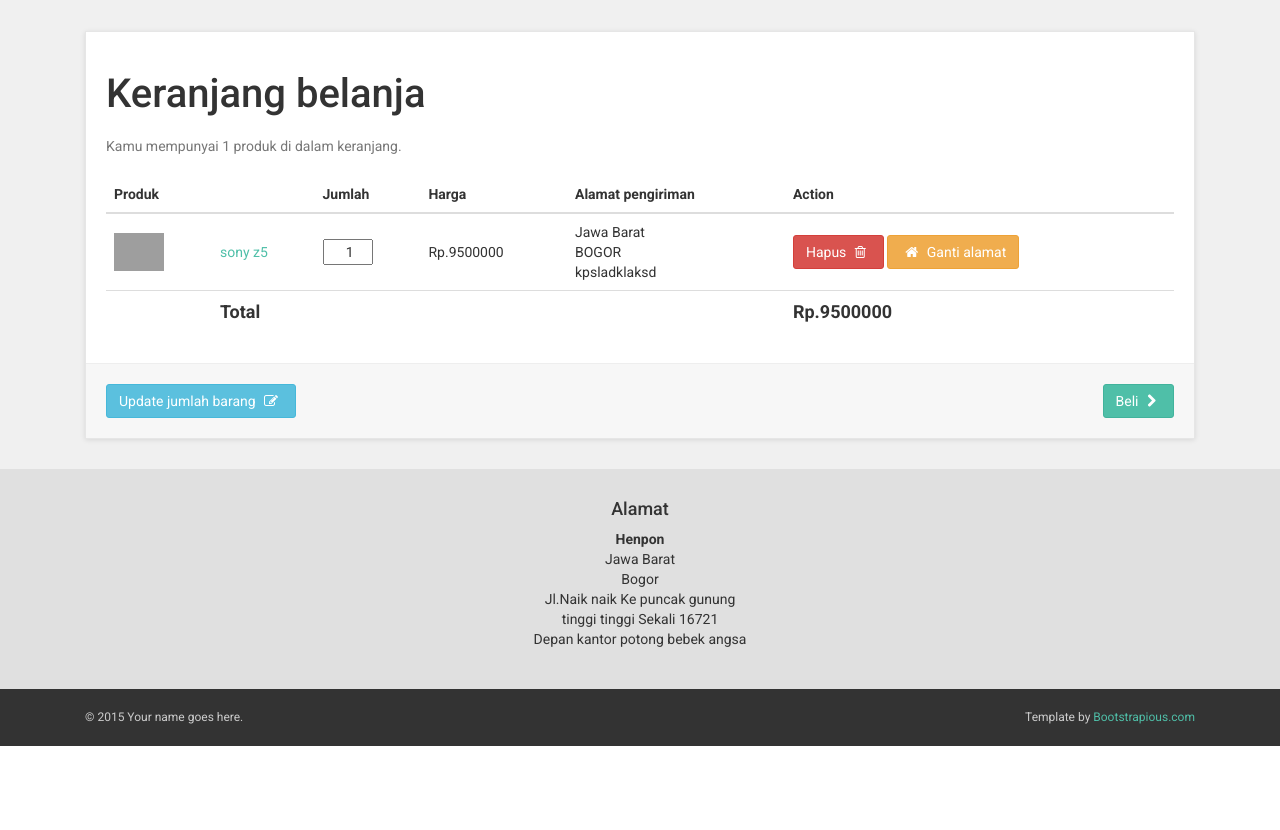
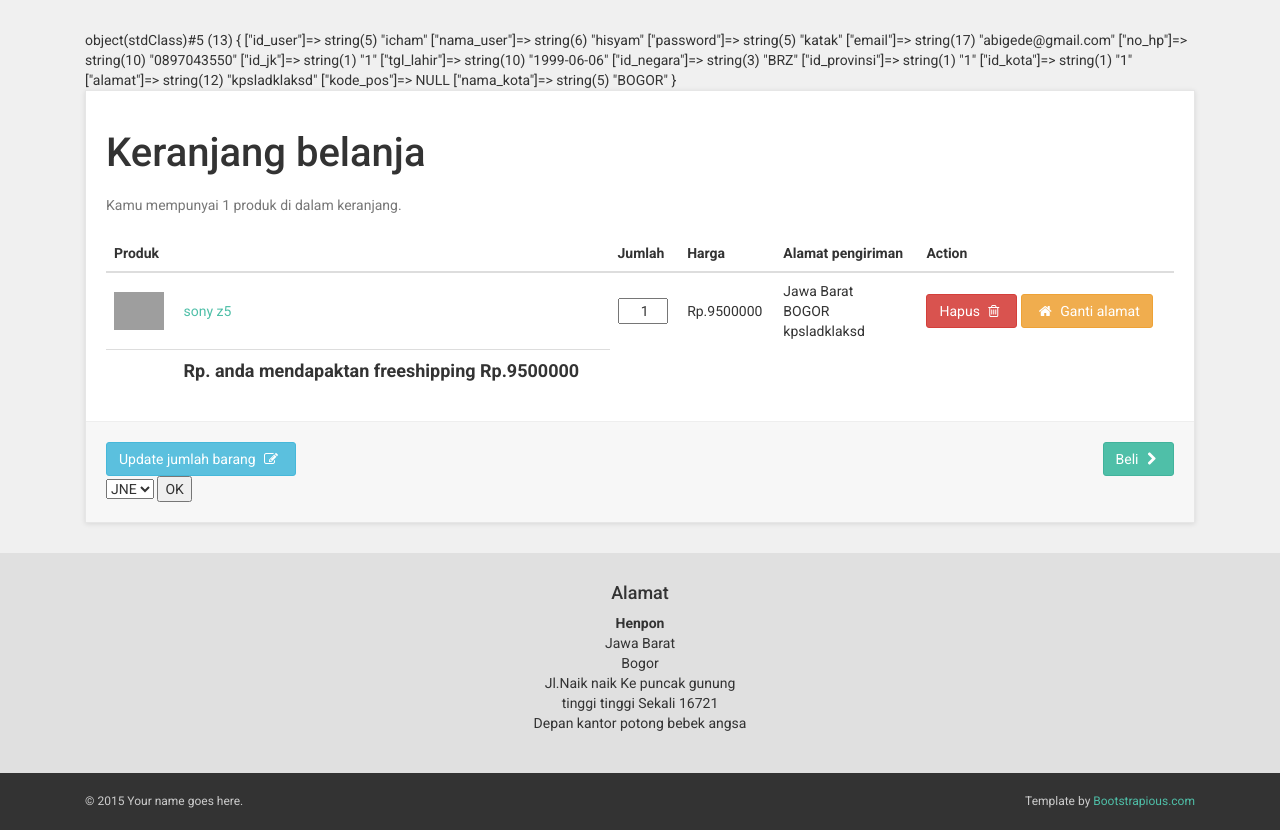
Before and after one commit to icham95/tshop, a PHP site: page /tshop/basket.php in a window 1280 px wide. Shown: the part 113-943 px from the top of the page. Before the commit the page ends 859 px from the top, so only its background shows below. Run offline with PHP 8.4, Linux system fonts and the light colour scheme; a user stored in the database is signed in; data comes from the database, SQL or seed files in the repository; grey boxes are pictures that could not be loaded.

Commit message:
basket kurir jne

```diff
--- a/admin/function/conn.php
+++ b/admin/function/conn.php
@@ -2,7 +2,7 @@
 
 	$host = 'localhost';
 	$username = 'root';
-	$pass ='root';
+	$pass 	='root';
 	$db = 'db_olshop';
 
 	$conn = mysqli_connect($host,$username,$pass,$db) or die( mysqli_connect_error() );
--- a/tshop/basket.php
+++ b/tshop/basket.php
@@ -180,8 +180,15 @@
                         $array = array();
 
                         $jumlah = mysqli_num_rows($proses);
+                        $user_query = "select * from tbl_user
+                        inner join tbl_kota
+                        where id_user = '". $_SESSION['id_user']."'";
+                        // $proses_user_query = db_select('tbl_user', 'id_user', $_SESSION['id_user']);
+                        $proses_user_query = db_run($user_query);
+                        $asd = mysqli_fetch_object($proses_user_query);
+                        var_dump($asd);
+                    ?>
 
-                    ?>
                 </div>
 
                 <div class="col-md-12" id="basket">
@@ -249,9 +256,22 @@
                                     <tfoot>
                                         <tr>
                                             <th></th>
-                                            <th colspan="4">Total</th>
-                                            <th colspan="1">Rp.<?=$total?></th>
+                                            <th colspan="1">Rp.
+                                            <?php
+                                                if ($total > 1000000) {
+                                                    echo 'anda mendapaktan freeshipping ';
+                                                } else {
+
+                                                }
+                                                echo 'Rp.' .$total;
+                                            ?>
+
+                                            </th>
                                         </tr>
+                                        <form action="" id="form_alamat">
+
+
+                                        </form>
                                     </tfoot>
                                 </table>
 
@@ -274,6 +294,12 @@
                                         Update jumlah barang
                                         <i class="fa fa-pencil-square-o"></i>
                                     </button>
+
+                                    <select id="hu_kurir">
+                                        <option value="jne"> JNE </option>
+                                    </select>
+
+                                    <button id="hu_btn_kurir" onclick="hu_kurir"> OK </button>
 
                                 </div>
                                 <div class="pull-right">
@@ -302,6 +328,76 @@
             <!-- /.container -->
         </div>
         <!-- /#content -->
+
+        <div id="hu_modal_alamat">
+
+        </div>
+
+        <style>
+
+        </style>
+
+        <script>
+            // let header = new Headers();
+            // header.append('key', '57293e54bd156185722653e7648c2a69');
+            // let myBody['API-Key'] = 'e71cc3eedf38ffb30eb262707e26a041';
+            let formData = new FormData();
+            formData.append('API-Key', 'e71cc3eedf38ffb30eb262707e26a041');
+            // formData.append('from', 'jakarta');
+            // formData.append('to', 'bogor');
+            // formData.append('weight', '1800');
+            formData.append('courier', 'jne');
+            formData.append('format', 'json');
+            // city
+            // formData.append('query', 'bog');
+            // formData.append('type', 'origin');
+            // let url = 'http://api.ongkir.info/cost/find';
+            let url = 'http://api.ongkir.info/city/list';
+            fetch(url, {
+                method: 'POST',
+                header: new Headers({
+                    'content': 'x-www-form-urlencoded'
+                }),
+                // header: header,
+                mode: 'no-cors',
+                // body: {
+                //     'API-Key':'e71cc3eedf38ffb30eb262707e26a041'
+                // }
+                body: formData
+            })
+            .then(resp => console.log(resp.text()))
+            .catch(err => {
+                console.log(err);
+            });
+
+            function hu_kurir(event){
+                let formData = new FormData();
+                formData.append('API-Key', 'e71cc3eedf38ffb30eb262707e26a041');
+                formData.append('from', 'bogor');
+                formData.append('to', );
+                formData.append('courier', 'jne');
+                formData.append('format', 'json');
+                let url = 'http://api.ongkir.info/city/list';
+                fetch(url, {
+                    method: 'POST',
+                    header: new Headers({
+                        'content': 'x-www-form-urlencoded'
+                    }),
+                    // header: header,
+                    mode: 'no-cors',
+                    // body: {
+                    //     'API-Key':'e71cc3eedf38ffb30eb262707e26a041'
+                    // }
+                    body: formData
+                })
+                .then(resp => console.log(resp.text()))
+                .catch(err => {
+                    console.log(err);
+                });
+
+            }
+
+        </script>
 <?php
 
     include_once('pages/footer.php');
--- a/tshop/function/conn.php
+++ b/tshop/function/conn.php
@@ -2,7 +2,7 @@
 
 	$host 		= 'localhost';
 	$username = 'root';
-	$pass 		= '';
+	$pass 		= 'root';
 	$db 			= 'db_olshop';
 
 	$conn = mysqli_connect($host,$username,$pass,$db) or die( mysqli_connect_error() );
```
